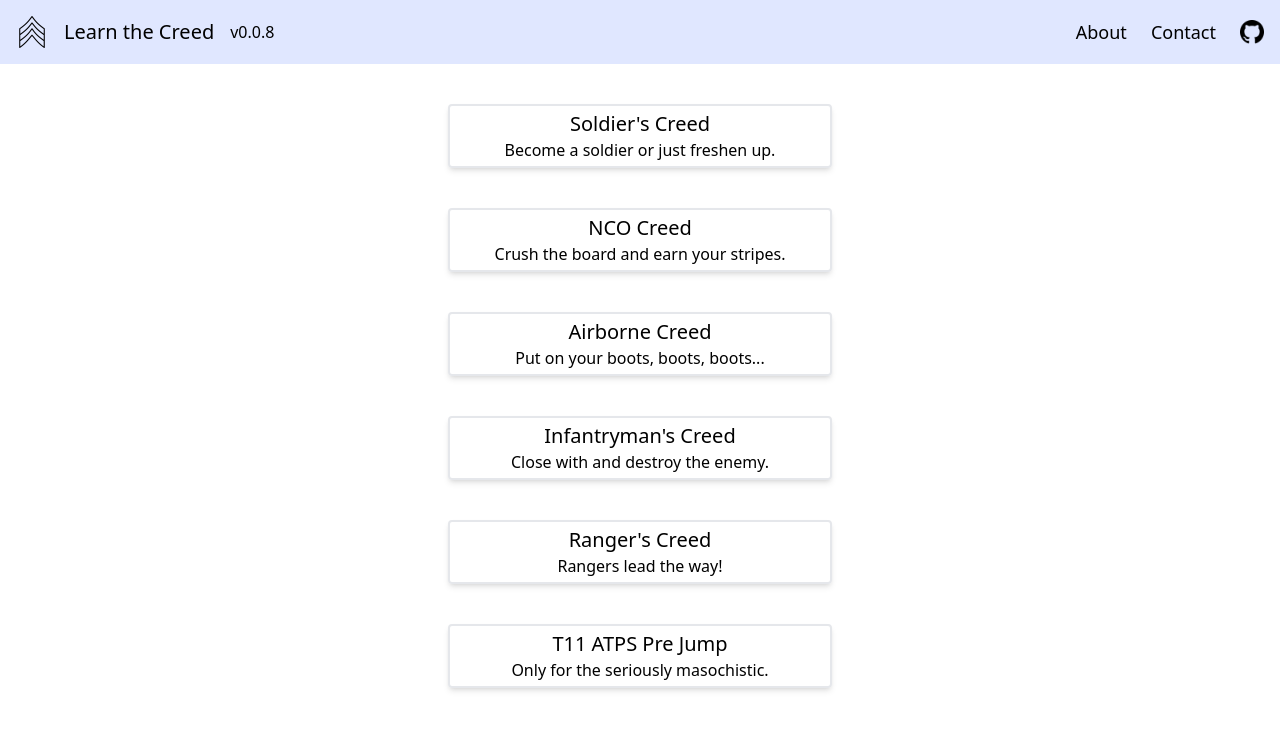
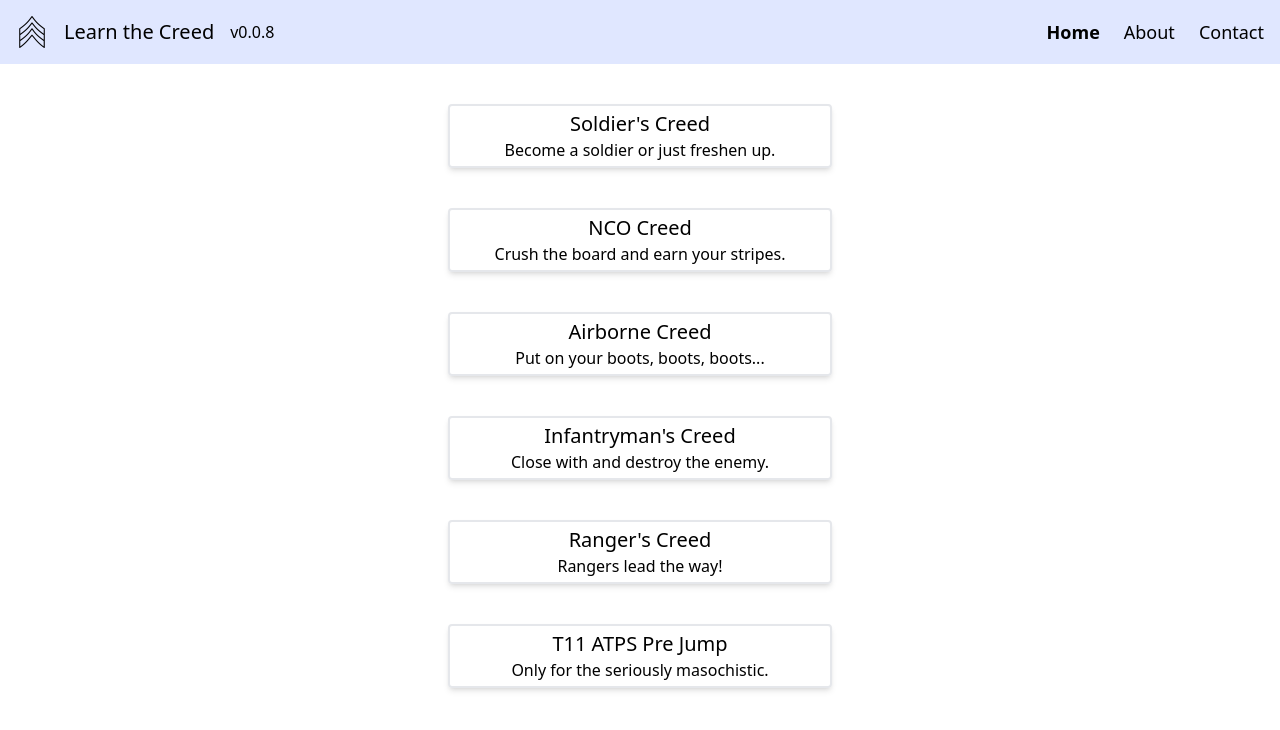
Before and after one commit to dustinws/learn-the-creed, a React (Vite) app: page / in a window 1280 px wide. Shown: the top 730 px of the page. Built offline with nearby package versions, Linux system fonts and the light colour scheme; the HTML template or start-up script is replaced by a standard one.

Commit message:
feature(menu): add menu for mobile

```diff
--- a/src/App.tsx
+++ b/src/App.tsx
@@ -1,16 +1,38 @@
+import { useCallback, useState } from 'react';
 import { Route, Routes } from 'react-router-dom';
 
 import Header from './Header';
+import Menu from './Menu';
 import About from './pages/About';
 import Contact from './pages/Contact';
 import Landing from './pages/Landing';
 import Practice from './pages/Practice';
 import Review from './pages/Review';
 
+enum MenuVisibility {
+  Visible,
+  Hidden,
+}
+
 export default function App() {
+  const [menuVisibility, setMenuVisibility] = useState(MenuVisibility.Hidden);
+
+  const toggleMenu = useCallback(() => {
+    if (menuVisibility === MenuVisibility.Hidden) {
+      return setMenuVisibility(MenuVisibility.Visible);
+    }
+    return setMenuVisibility(MenuVisibility.Hidden);
+  }, [setMenuVisibility, menuVisibility]);
+
   return (
     <div className="h-full min-h-screen w-screen">
-      <Header />
+      <Header toggleMenu={toggleMenu} />
+
+      {menuVisibility === MenuVisibility.Visible && (
+        <Menu toggleMenu={toggleMenu} />
+      )}
+
+      {menuVisibility === MenuVisibility.Hidden && (
         <Routes>
           <Route path="/" element={<Landing />} />
           <Route path="/about" element={<About />} />
@@ -18,6 +40,7 @@ export default function App() {
           <Route path="/creeds/:slug" element={<Review />} />
           <Route path="/creeds/:slug/practice" element={<Practice />} />
         </Routes>
+      )}
     </div>
   );
 }
--- a/src/Header.tsx
+++ b/src/Header.tsx
@@ -1,11 +1,24 @@
-import { Link } from 'react-router-dom';
+/* eslint-disable jsx-a11y/no-noninteractive-element-interactions */
+/* eslint-disable jsx-a11y/click-events-have-key-events */
+
+import { Link, useLocation } from 'react-router-dom';
 import classNames from './utils/classNames';
 import pkg from '../package.json';
 
+import menuSvg from './assets/menu.svg';
 import seargentPng from './assets/seargent.png';
-import githubPng from './assets/github.png';
 
-export default function Header() {
+interface Props {
+  readonly toggleMenu: () => void;
+}
+
+export default function Header({ toggleMenu }: Props) {
+  const location = useLocation();
+
+  const homeFont = location.pathname === '/' ? 'font-semibold' : 'font-thin';
+  const aboutFont = location.pathname === '/about' ? 'font-semibold' : 'font-thin';
+  const contactFont = location.pathname === '/contact' ? 'font-semibold' : 'font-thin';
+
   return (
     <div
       className={classNames(
@@ -38,19 +51,39 @@ export default function Header() {
         </div>
       </div>
       <div className="flex items-center space-x-6 text-lg font-thin">
-        <Link to="/about">
-          <div>
-            About
-          </div>
+        <div className="flex sm:hidden">
+          <img className="h-7 cursor-pointer" src={menuSvg} onClick={toggleMenu} alt="" />
+        </div>
+        <Link
+          to="/"
+          className={classNames(
+            'hidden',
+            'sm:flex',
+            homeFont,
+          )}
+        >
+          Home
         </Link>
-        <Link to="/contact">
-          <div>
-            Contact
-          </div>
+        <Link
+          to="/about"
+          className={classNames(
+            'hidden',
+            'sm:flex',
+            aboutFont,
+          )}
+        >
+          About
         </Link>
-        <a href="https://github.com/dustinws/learn-the-creed">
-          <img className="h-6" src={githubPng} alt="" />
-        </a>
+        <Link
+          to="/contact"
+          className={classNames(
+            'hidden',
+            'sm:flex',
+            contactFont,
+          )}
+        >
+          Contact
+        </Link>
       </div>
     </div>
   );
--- /dev/null
+++ b/src/Menu.tsx
@@ -0,0 +1,29 @@
+/* eslint-disable jsx-a11y/no-static-element-interactions */
+/* eslint-disable jsx-a11y/click-events-have-key-events */
+
+import { Link, useLocation } from 'react-router-dom';
+
+interface Props {
+  readonly toggleMenu: () => void;
+}
+
+export default function Menu({ toggleMenu }: Props) {
+  const location = useLocation();
+
+  const homeFont = location.pathname === '/' ? 'font-semibold' : 'font-thin';
+  const aboutFont = location.pathname === '/about' ? 'font-semibold' : 'font-thin';
+  const contactFont = location.pathname === '/contact' ? 'font-semibold' : 'font-thin';
+
+  return (
+    <div
+      onClick={toggleMenu}
+      className="flex flex-col space-y-4 text-4xl p-4 font-thin"
+    >
+      <Link className={homeFont} to="/">Home</Link>
+      <hr />
+      <Link className={aboutFont} to="/about">About</Link>
+      <hr />
+      <Link className={contactFont} to="/contact">Contact</Link>
+    </div>
+  );
+}
```
Also changed, not shown: src/assets/menu.svg (added). Lines whose indentation alone changed are shown as unchanged.
